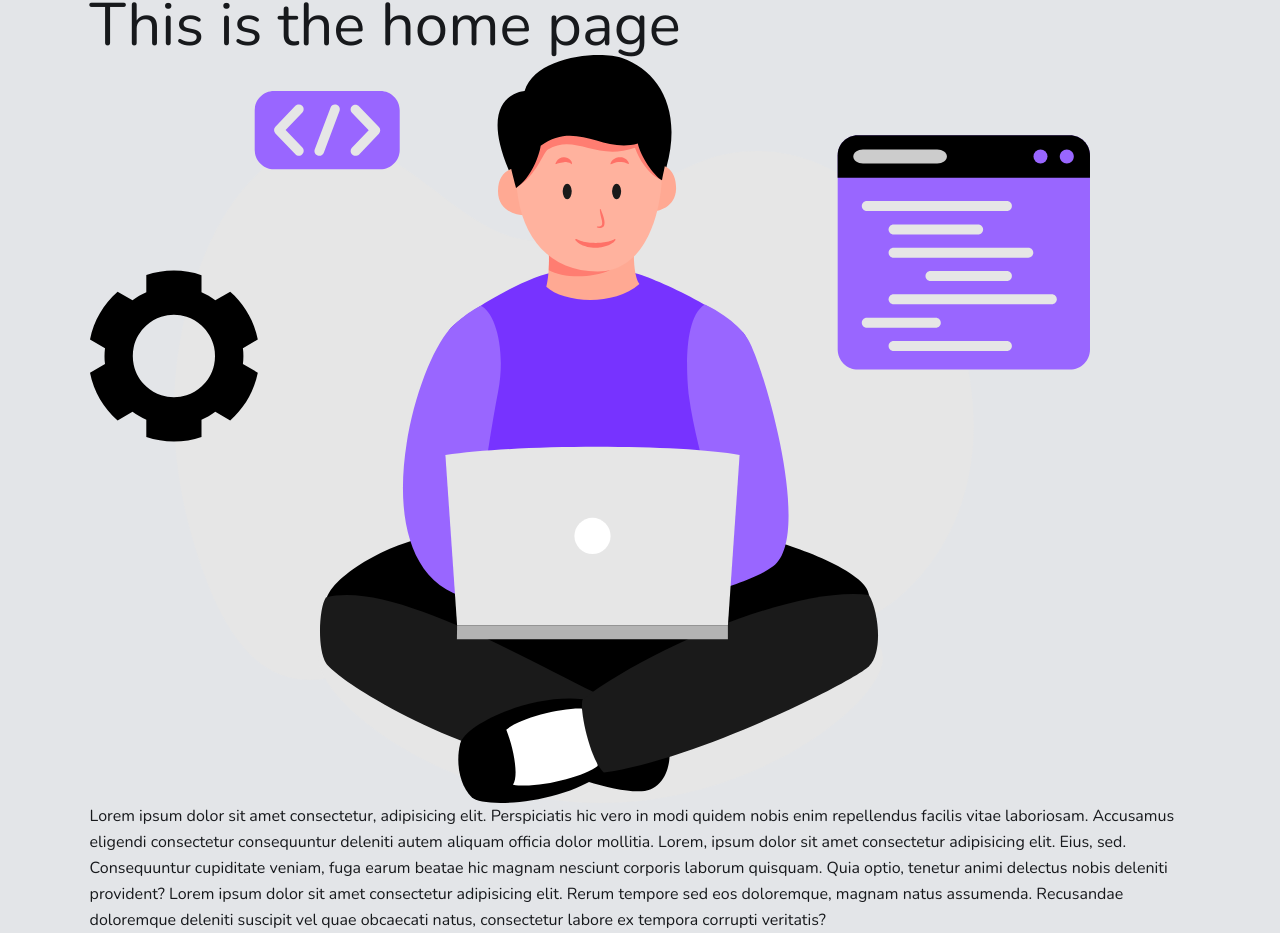
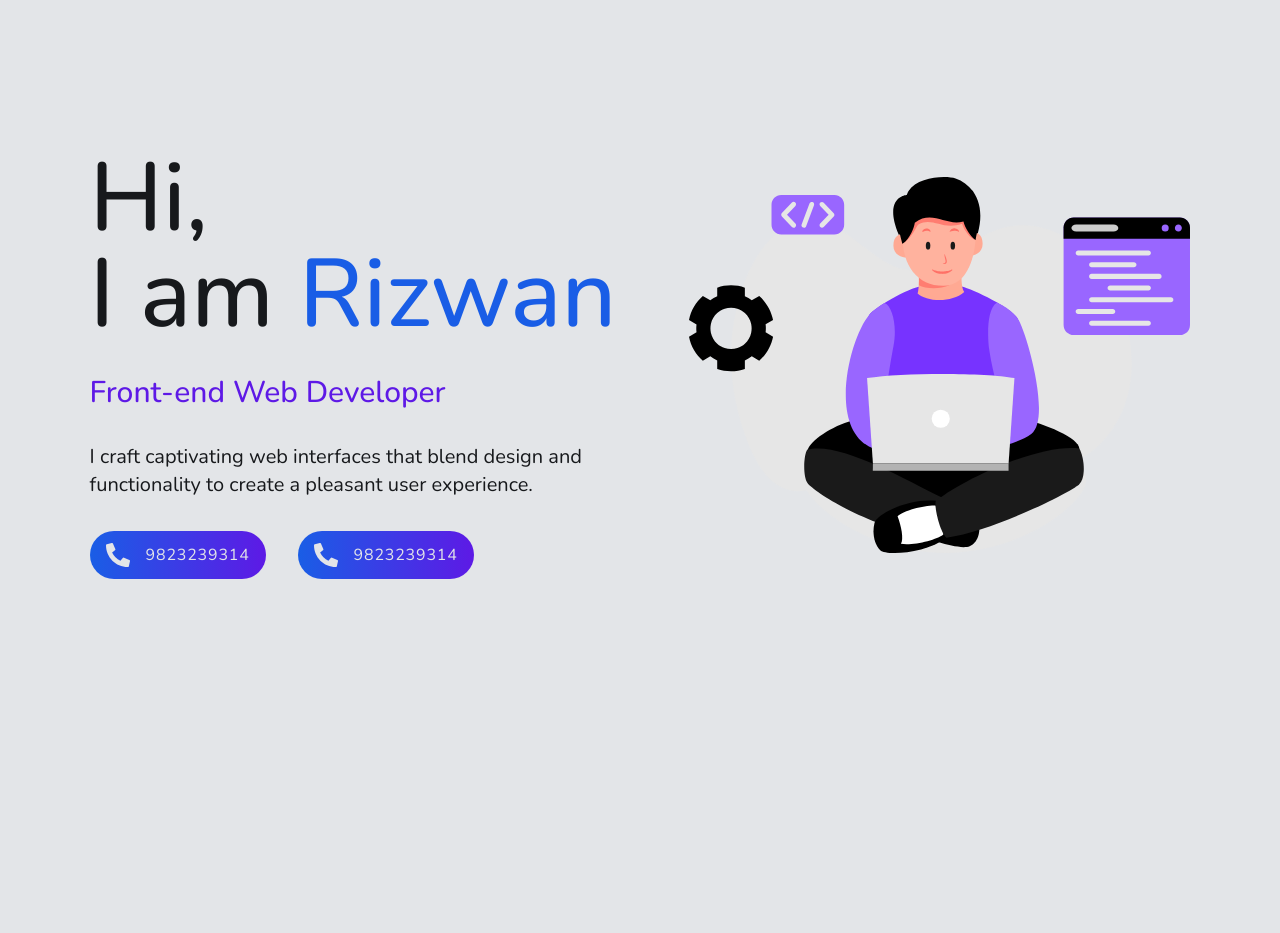
Before and after one commit to rizwanahamadcodes/portfolio, a Next.js app: page / in a window 1280 px wide. Shown: the part 65-998 px from the top of the page. After the commit the page ends 800 px from the top, so only its background shows below. Built offline with nearby package versions, Linux system fonts and the light colour scheme.

Commit message:
hero-section first draft

```diff
--- a/src/app/page.tsx
+++ b/src/app/page.tsx
@@ -4,30 +4,41 @@ import Container from '@/components/Container'
 import ThemedImage from '@/components/ThemedImage'
 import heroImageLight from '../../public/img/hero_image_light.svg'
 import heroImageDark from '../../public/img/hero_image_dark.svg'
+import { FaPhoneAlt } from 'react-icons/fa'
+import CallButton from '@/components/CallButton'
 
 export default function Home() {
     return (
-        <Container>
-            <h1>This is the home page</h1>
-            <ThemedImage
-                darkImageSrc={heroImageDark}
-                lightImageSrc={heroImageLight}
-                alt="Hero image"
-            />
-            <p>
-                Lorem ipsum dolor sit amet consectetur, adipisicing elit.
-                Perspiciatis hic vero in modi quidem nobis enim repellendus
-                facilis vitae laboriosam. Accusamus eligendi consectetur
-                consequuntur deleniti autem aliquam officia dolor mollitia.
-                Lorem, ipsum dolor sit amet consectetur adipisicing elit. Eius,
-                sed. Consequuntur cupiditate veniam, fuga earum beatae hic
-                magnam nesciunt corporis laborum quisquam. Quia optio, tenetur
-                animi delectus nobis deleniti provident? Lorem ipsum dolor sit
-                amet consectetur adipisicing elit. Rerum tempore sed eos
-                doloremque, magnam natus assumenda. Recusandae doloremque
-                deleniti suscipit vel quae obcaecati natus, consectetur labore
-                ex tempora corrupti veritatis?
-            </p>
+        <Container optionalStyles="flex h-after-nav lg:flex-row items-center flex-col gap-12 lg:gap-none">
+            <div className="w-full">
+                <div className="flex flex-col items-start gap-8">
+                    <h1 className="text-8xl font-medium">
+                        <div>Hi,</div>
+                        <div>
+                            I am
+                            <span className="text-primary"> Rizwan</span>
+                        </div>
+                    </h1>
+                    <h2 className="text-3xl font-medium text-secondary dark:text-secondary">
+                        Front-end Web Developer
+                    </h2>
+                    <p className="max-w max-w-[50ch] text-xl">
+                        I craft captivating web interfaces that blend design and
+                        functionality to create a pleasant user experience.
+                    </p>
+                    <span className="flex gap-8">
+                        <CallButton></CallButton>
+                        <CallButton></CallButton>
+                    </span>
+                </div>
+            </div>
+            <div className="w-50">
+                <ThemedImage
+                    darkImageSrc={heroImageDark}
+                    lightImageSrc={heroImageLight}
+                    alt="Hero image"
+                />
+            </div>
         </Container>
     )
 }
--- /dev/null
+++ b/src/components/Button.tsx
@@ -0,0 +1,13 @@
+import React from 'react'
+
+interface ButtonProps {
+    children: React.ReactNode
+}
+
+const Button: React.FC<ButtonProps> = (props) => {
+    const { children } = props
+
+    return <button>{children}</button>
+}
+
+export default Button
--- /dev/null
+++ b/src/components/CallButton.tsx
@@ -0,0 +1,13 @@
+import React from 'react'
+import { FaPhoneAlt } from 'react-icons/fa'
+
+const CallButton = () => {
+    return (
+        <button className="flex h-12 items-center gap-4 rounded-full bg-gradient-to-r from-primary to-secondary px-4 text-gray-100  bg-blend-overlay transition-all hover:bg-gray-100/10 hover:shadow hover:shadow-gray-900/50 active:bg-gray-900/10">
+            <FaPhoneAlt className="text-2xl" />
+            <p className="tracking-wider">9823239314</p>
+        </button>
+    )
+}
+
+export default CallButton
--- a/tailwind.config.js
+++ b/tailwind.config.js
@@ -75,6 +75,7 @@ module.exports = {
             },
             spacing: {
                 'nav-height': '60px',
+                'after-nav': 'calc( 100vh - 60px )',
             },
         },
     },
```
